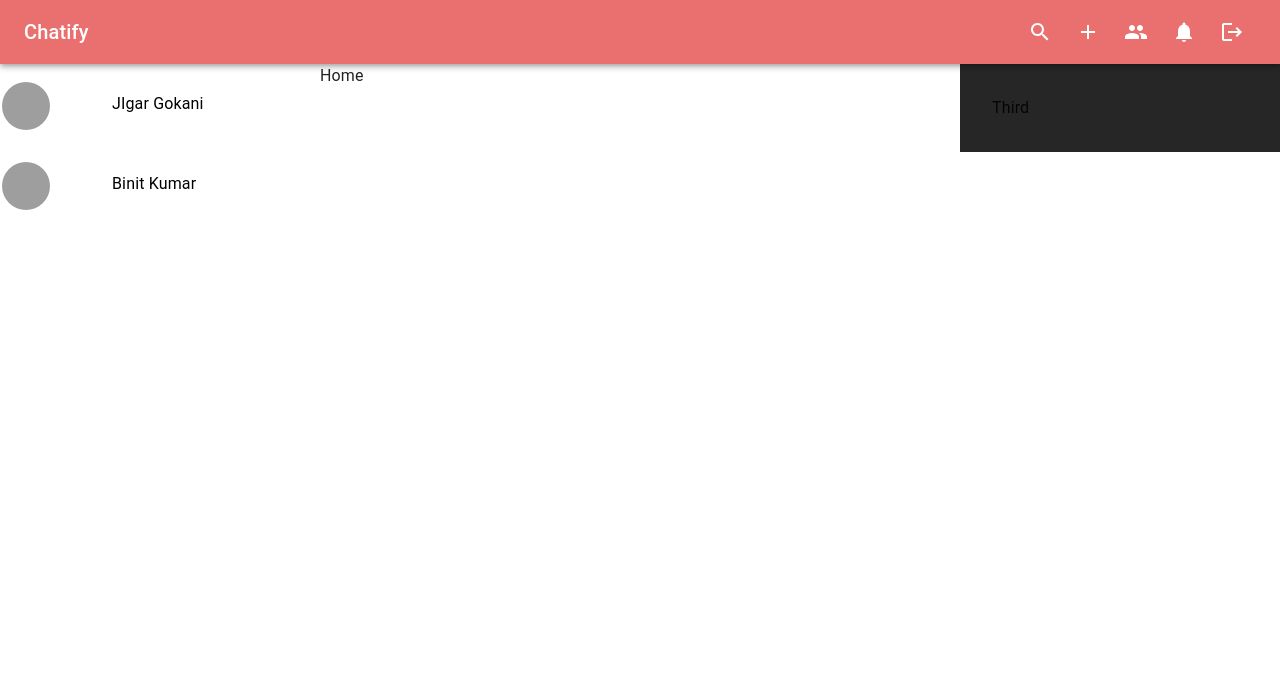
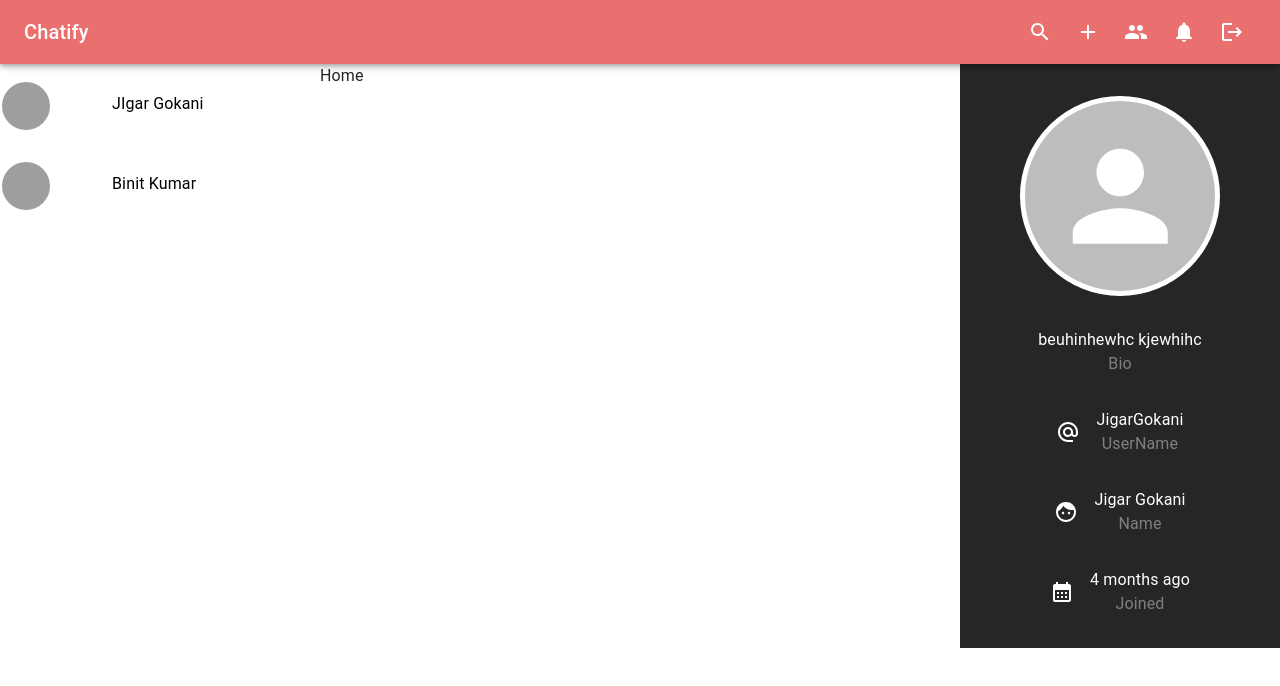
Before and after one commit to JigarGokani/chatApp-Chatify, a React (Vite) app in the folder client/: page / in a window 1280 px wide. Shown: the top 686 px of the page. Built offline with nearby package versions, Linux system fonts and the light colour scheme; grey boxes are pictures that could not be loaded.

Commit message:
profile right

```diff
--- a/client/src/components/layout/AppLayout.jsx
+++ b/client/src/components/layout/AppLayout.jsx
@@ -5,6 +5,7 @@ import { Grid } from '@mui/material'
 import ChatList from '../specific/ChatList'
 import { sampleChats } from '../../constants/sampleData'
 import { useParams } from 'react-router-dom'
+import Profile from '../specific/Profile'
 
 const AppLayout = () =>(WrappedComponent) => {
   return (props)=> {
@@ -54,7 +55,7 @@ const AppLayout = () =>(WrappedComponent) => {
                 bgcolor:"rgba(0,0,0,0.85)"
             }}
             >
-            Third
+            <Profile/>
         </Grid>
 
         </Grid>
--- /dev/null
+++ b/client/src/components/specific/Profile.jsx
@@ -0,0 +1,65 @@
+import { Avatar, Stack, Typography } from '@mui/material'
+import React from 'react'
+import {Face as FaceIcon, AlternateEmail as UserNameIcon, CalendarMonth as CalendarIcon} from "@mui/icons-material"
+import moment from "moment"
+
+const Profile = () => {
+  return (
+    <Stack
+    spacing={"2rem"}
+    direction={"column"}
+    alignItems={"center"}
+    >
+        <Avatar
+        sx={{
+            width:200,
+            height:200,
+            objectFit:"contain",
+            marginBottom:"1rem",
+            border:"5px solid white"
+
+        }}
+        />
+        <ProfileCard heading={"Bio"} text={"beuhinhewhc  kjewhihc"}/>
+        <ProfileCard
+        heading={"UserName"}
+        text={"JigarGokani"}
+        Icon={<UserNameIcon/>}
+        />
+        <ProfileCard
+        heading={"Name"}
+        text={"Jigar Gokani"}
+        Icon={<FaceIcon/>}
+
+        />
+        <ProfileCard
+        heading={"Joined"}
+        text={moment('2023-11-04T18:30:00.000z').fromNow()}
+        Icon={<CalendarIcon/>}
+
+        />
+
+    </Stack>
+  )
+}
+
+const ProfileCard = ({text,Icon,heading}) => (
+    <Stack
+    direction={"row"}
+    alignItems={"center"}
+    spacing={"1rem"}
+    color={"white"}
+    textAlign={"center"}
+
+    >
+        {Icon && Icon}
+
+        <Stack>
+            <Typography variant='body1'>{text}</Typography>
+            <Typography color={"gray"}>{heading}</Typography>
+        </Stack>
+
+    </Stack>
+)
+
+export default Profile
```
